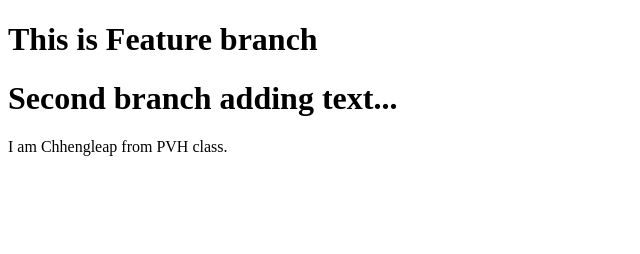
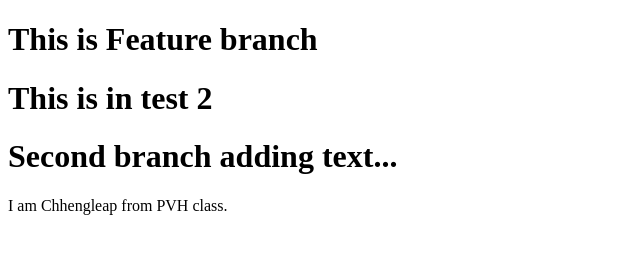
Before and after one commit to Gemini210504/chhengleap-gittesting, a plain HTML site: page index.html in a window 1280 px wide. Shown: the whole page, without its empty margins (0-640 px from the left). Drawn offline with Linux system fonts and the light colour scheme.

Commit message:
adding text

```diff
--- a/index.html
+++ b/index.html
@@ -7,6 +7,7 @@
 </head>
 <body>
     <h1>This is Feature branch</h1>
+    <h1>This is in test 2</h1>
     <h1>Second branch adding text...</h1>
     <p>I am Chhengleap from PVH class.</p>
 </body>
```
